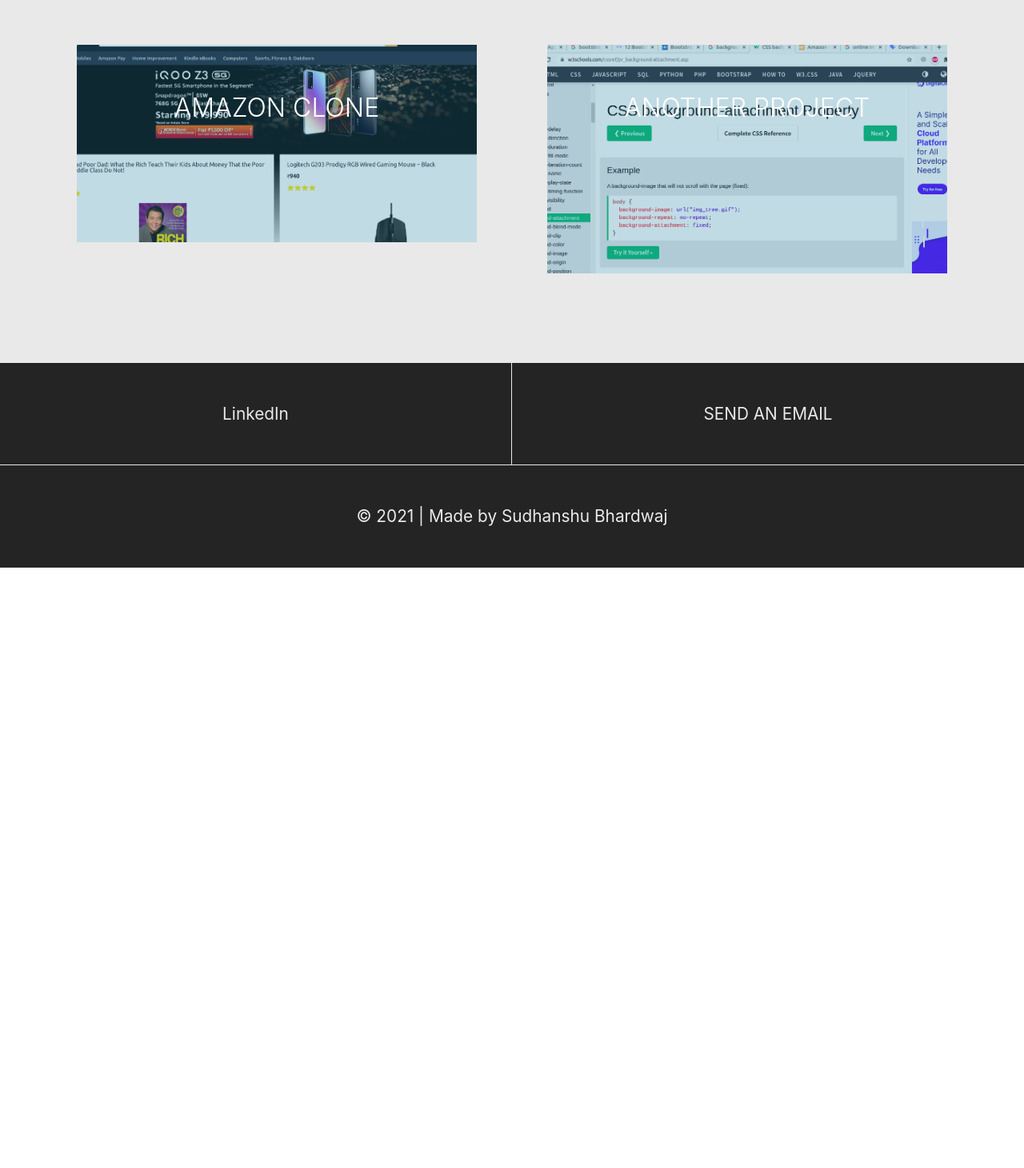
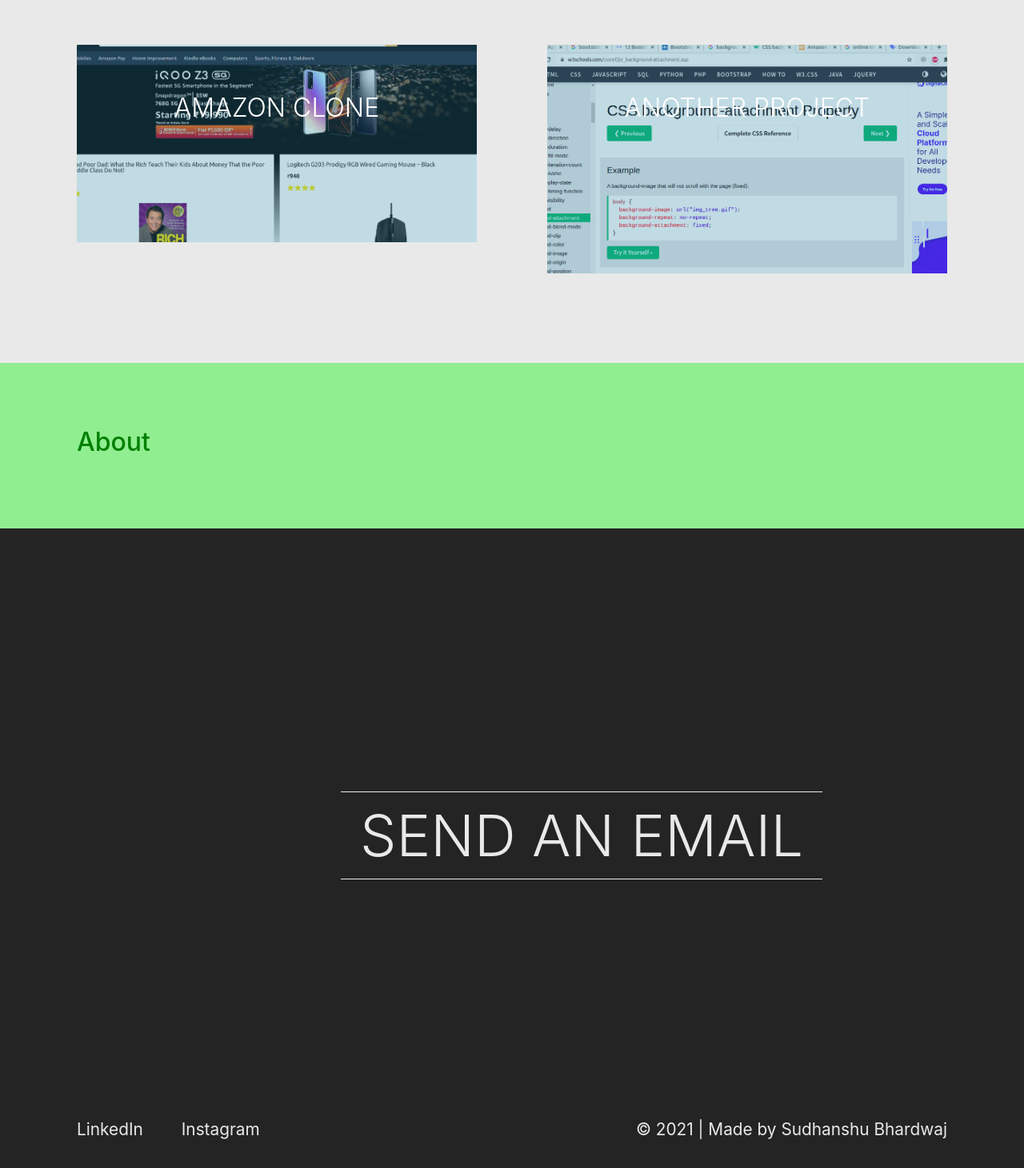
Before and after one commit to Sudhanshu-bh/portfolio, a React (Create React App) app: page / in a window 1280 px wide. Shown: the part 906-2367 px from the top of the page at 80% size. Before the commit the page ends 1616 px from the top, so only its background shows below. Built offline with nearby package versions, Linux system fonts and the light colour scheme.

Commit message:
improved the footer

```diff
--- /dev/null
+++ b/src/About.css
@@ -0,0 +1,7 @@
+.about {
+  position: relative;
+  padding: 5rem 6rem;
+  background: lightgreen;
+  color: green;
+  z-index: 2;
+}
--- /dev/null
+++ b/src/About.js
@@ -0,0 +1,12 @@
+import React from 'react'
+import './About.css'
+
+function About() {
+  return (
+    <section className="about" id="about">
+      <h2>About</h2>
+    </section>
+  )
+}
+
+export default About
--- a/src/App.js
+++ b/src/App.js
@@ -3,6 +3,7 @@
 import Intro from './Intro';
 import Projects from './Projects'
 import Footer from './Footer';
+import About from './About';
 
 function App() {
   return (
@@ -10,6 +11,7 @@
       <Header />
       <Intro />
       <Projects />
+      <About />
       <Footer />
     </div>
   );
--- a/src/Footer.css
+++ b/src/Footer.css
@@ -1,19 +1,46 @@
 .footer {
   position: relative;
+  height: 100vh;
   color: rgb(233, 233, 233);
+  padding: 2rem 6rem;
   background: rgb(36, 36, 36);
   font-size: 1.3rem;
   z-index: 2;
+  display: flex;
+  flex-direction: column;
+  justify-content: space-between;
 }
 
-.footer a {
+.footer__email {
+  display: flex;
+  flex: 1;
+  align-items: center;
+  justify-content: center;
+  font-size: 4.5rem;
+  font-weight: 300;
+}
+
+.footer__email a {
+  position: relative;
+  left: 8%;
+  padding: 0 1.5rem;
   color: rgb(233, 233, 233);
   text-decoration: none;
+  border-top: 1px solid rgb(233, 233, 233);
+  border-bottom: 1px solid rgb(233, 233, 233);
 }
 
-.footer a:hover,
-.footer .footer__info:hover {
-  background:rgb(70, 70, 70)
+.footer__email a:hover {
+  border: 3px solid rgb(233, 233, 233);
+  border-radius: 20px;
+  background: rgb(233, 233, 233);
+  color:rgb(36, 36, 36);
+  transition: 0.5s;
+}
+
+.footer__info {
+  display: flex;
+  justify-content: space-between;
 }
 
 .footer__links {
@@ -21,28 +48,11 @@
 }
 
 .footer__links a {
-  display: block;
-  width: 50%;
-  padding: 3rem;
-  display: flex;
-  align-items: center;
-  justify-content: center;
+  color:rgb(233, 233, 233);
+  text-decoration: none;
+  margin-right: 3rem;
 }
 
-.footer__links a:nth-of-type(1) {
-  border-width: 0 1px 1px 0;
-  border-color: rgb(233, 233, 233);
-  border-style: solid;
-}
-
-.footer__links a:nth-of-type(2) {
-  border-width: 0 0 1px;
-  border-color: rgb(233, 233, 233);
-  border-style: solid;
-}
-
-.footer__info {
-  padding: 3rem;
-  text-align: center;
+.footer__name {
   cursor: default;
 }
--- a/src/Footer.js
+++ b/src/Footer.js
@@ -6,11 +6,16 @@
   return (
     <Fade>
       <section className="footer" id="contact">
-        <div className="footer__links">
-          <a href="https://www.linkedin.com/in/sudhanshu-bh/" target="_blank" rel="noreferrer">LinkedIn</a>
-          <a href="mailto:bsudhanshu3@gmail.com" target="_blank" rel="noreferrer">SEND AN EMAIL</a>
+        <div className="footer__email">
+          <a href="mailto:bsudhanshu3@gmail.com">SEND AN EMAIL</a>
         </div>
-        <div className="footer__info">&copy; 2021 | Made by Sudhanshu Bhardwaj</div>
+        <div className="footer__info">
+          <div className="footer__links">
+            <a href="https://www.linkedin.com/in/sudhanshu-bh/" target="_blank" rel="noreferrer">LinkedIn</a>
+            <a href="https://www.instagram.com/shikari.5/" target="_blank" rel="noreferrer">Instagram</a>
+          </div>
+          <div className="footer__name">&copy; 2021 | Made by Sudhanshu Bhardwaj</div>
+        </div>
       </section>
     </Fade>
   )
--- a/src/Intro.js
+++ b/src/Intro.js
@@ -11,7 +11,7 @@
           <h1 className="intro__name">Sudhanshu.</h1>
           <div className="intro__info">
             <p>Tech enthusiast skilled in technologies like bootstrap, ReactJS, NodeJS and much more.</p>
-            <p>Loves music and workouts besides coding. ✌️</p>
+            <p>Love music and workouts besides coding. ✌️</p>
           </div>
         </div>
       </section>
```
